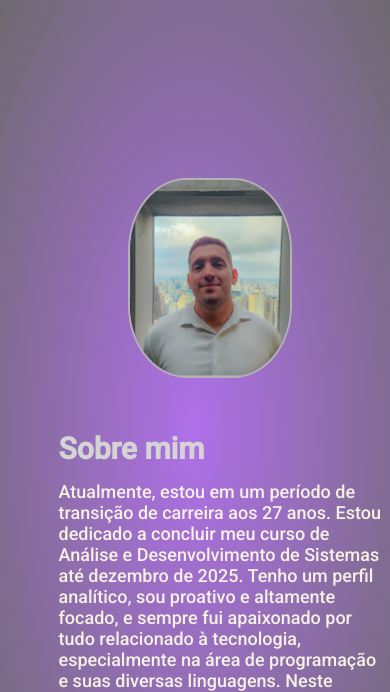
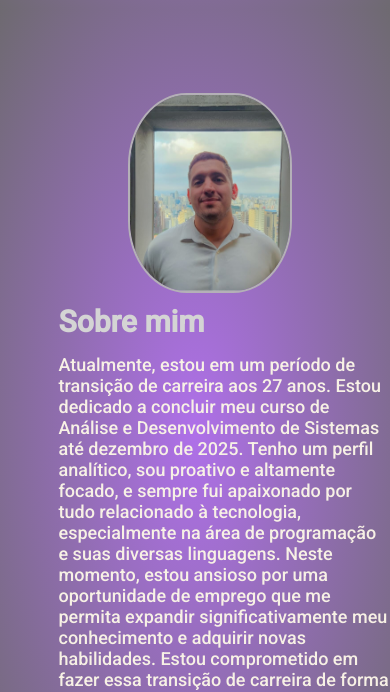
Before and after one commit to ErickMeucci/Protifolio-do-zero, a plain HTML site: page index.html in a window 390 px wide. Shown: the part 835-1527 px from the top of the page. Drawn offline with Linux system fonts and the light colour scheme.

Commit message:
Update styles.css

```diff
--- a/styles.css
+++ b/styles.css
@@ -305,7 +305,7 @@ section div button:hover{
         height: 250px;
         margin-left: 50px;
         position: absolute;
-        top: 120%;
+        top: 110%;
         left:20%;
     }
     section div button{
@@ -315,11 +315,11 @@ section div button:hover{
         font-size: 3rem;
     }
     section div p {
-        font-size: 1.3;
+        font-size: 1;
     }
     section div{
         position: absolute;
-        top: 150%;
+        top: 135%;
     }
 
 }
```
